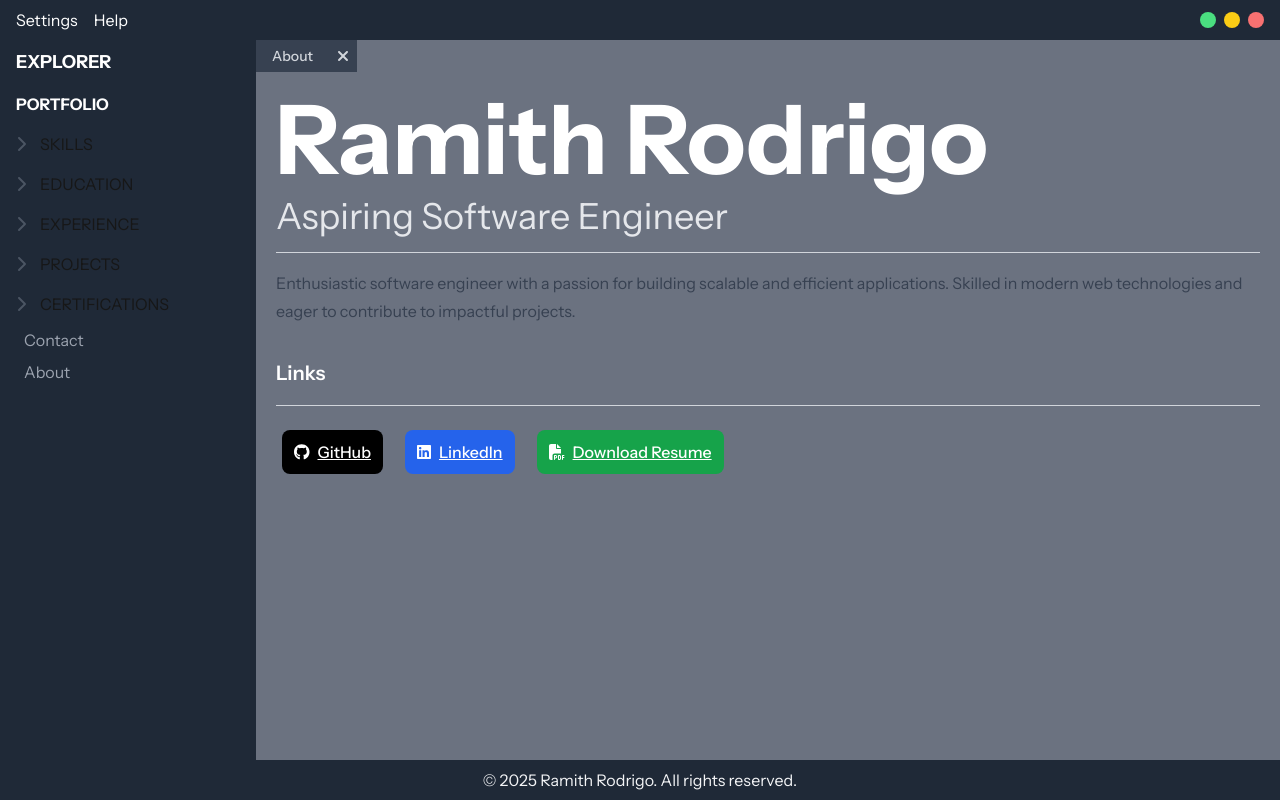
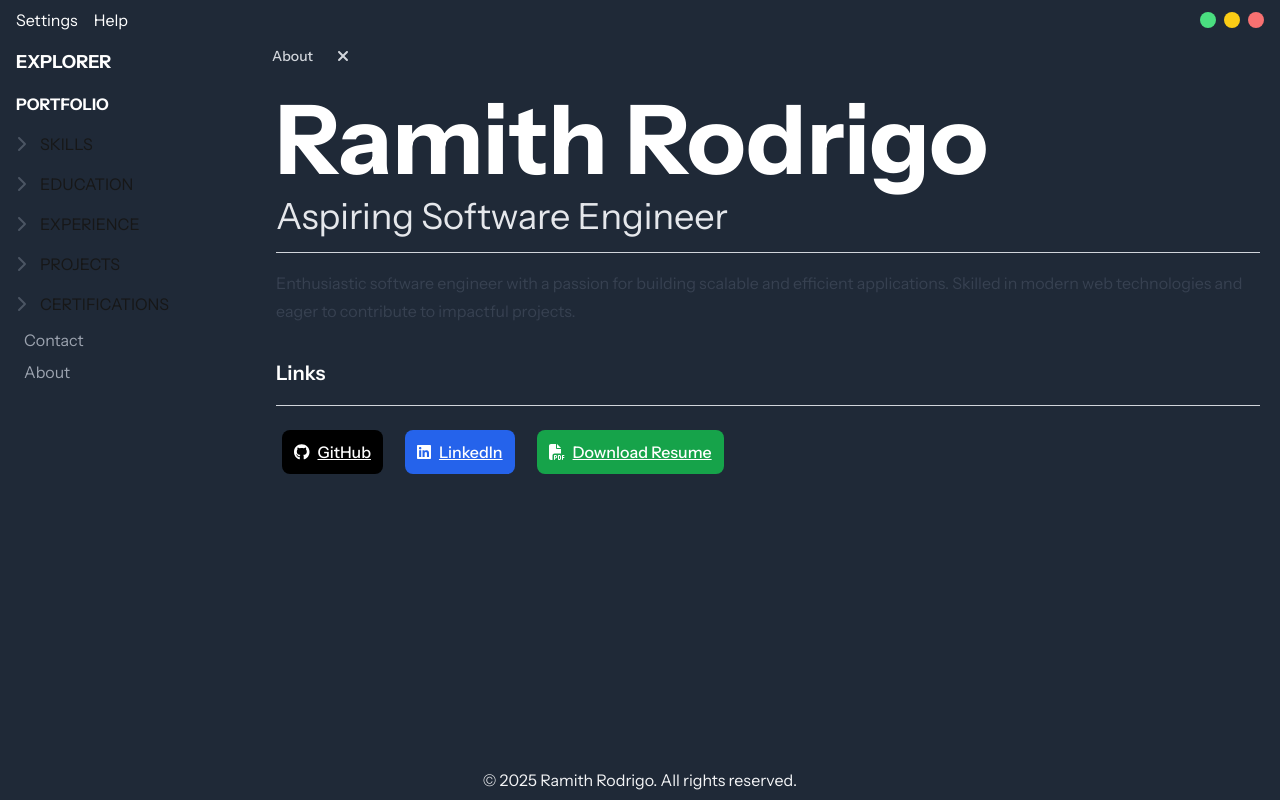
Before and after one commit to Ramith-D-Rodrigo/Portfolio, a Next.js app in the folder static-version/: page / in a window 1280 px wide. Built offline with nearby package versions, Linux system fonts and the light colour scheme.

Commit message:
Remove temp color

```diff
--- a/static-version/src/app/components/MainContent.tsx
+++ b/static-version/src/app/components/MainContent.tsx
@@ -9,7 +9,7 @@ interface MainContentProps {
 
 const MainContent = ({ renderingPage }: MainContentProps) => {
     return (
-        <div className="flex-1 bg-gray-500 flex flex-col text-white">
+        <div className="flex-1 flex flex-col text-white">
             <Tabs/>
             <div className="flex-1 p-5 overflow-auto scrollbar-thin scrollbar-thumb-gray-700 scrollbar-track-gray-300">
                 {renderingPage}
--- a/static-version/src/app/components/OpenedTab.tsx
+++ b/static-version/src/app/components/OpenedTab.tsx
@@ -11,7 +11,7 @@ interface OpenTabProps {
 
 const OpenedTab = ({ tabName, closeTab, showTab }: OpenTabProps) => {
     return (
-        <div className="bg-gray-700 text-gray-300 flex items-center">
+        <div className="text-gray-300 flex items-center">
             {/* Clickable Tab Name */}
             <div
                 className="text-sm font-medium px-4 py-1 cursor-pointer hover:underline transition-all duration-200"
```
